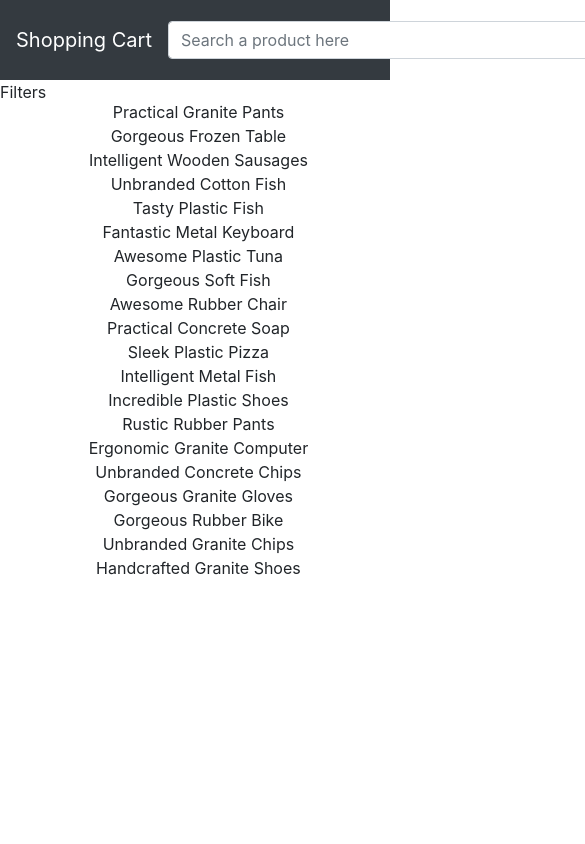
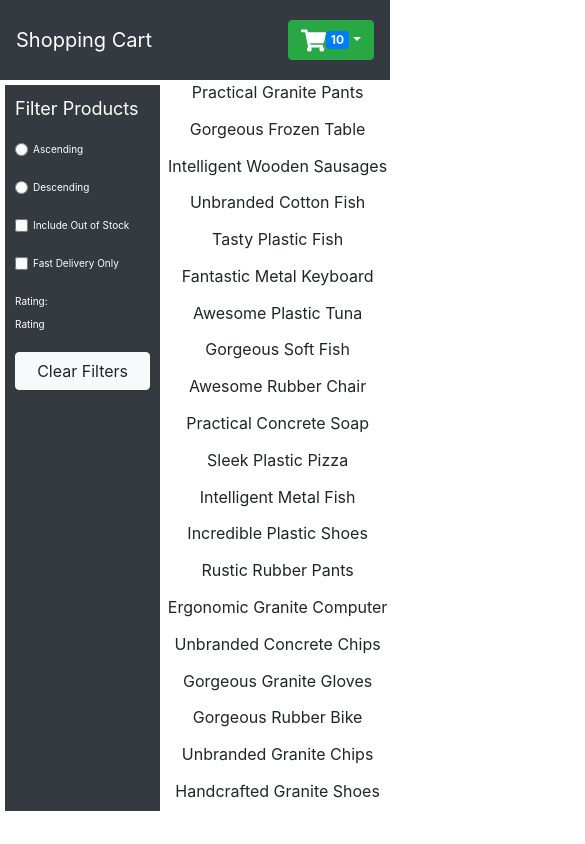
Before and after one commit to Divy97/React-ShoppingCart, a React (Create React App) app: page / in a window 390 px wide. Shown: the top 844 px of the page, 585 px wide, since content can reach past the window. Built offline with nearby package versions, Linux system fonts and the light colour scheme.

Commit message:
alomost done with Filter UI

```diff
--- a/src/components/Filters.jsx
+++ b/src/components/Filters.jsx
@@ -1,9 +1,63 @@
-import React from 'react'
+import { useState } from "react";
+import { Button, Form } from "react-bootstrap";
+import Rating from "./Rating";
 
 const Filters = () => {
+
+    const [rate, setrate] = useState(3);
   return (
-    <div>Filters</div>
-  )
-}
+    <div className="filters">
+      <span className="title">Filter Products</span>
+      <span>
+        <Form.Check
+          inline
+          label="Ascending"
+          name="group1"
+          type="radio"
+          id={`inline-1`}
+        />
+      </span>
+      <span>
+        <Form.Check
+          inline
+          label="Descending"
+          name="group1"
+          type="radio"
+          id={`inline-2`}
+        />
+      </span>
+      <span>
+        <Form.Check
+          inline
+          label="Include Out of Stock"
+          name="group1"
+          type="checkbox"
+          id={`inline-3`}
+        />
+      </span>
+      <span>
+        <Form.Check
+          inline
+          label="Fast Delivery Only"
+          name="group1"
+          type="checkbox"
+          id={`inline-4`}
+        />
+      </span>
+      <span>
+        <label style={{ paddingRight: 10 }}>Rating: </label>
+        <Rating
+          rating={rate}
+          style={{ cursor: "pointer" }}
+        />
+      </span>
+      <Button
+        variant="light"
+      >
+        Clear Filters
+      </Button>
+    </div>
+  );
+};
 
-export default Filters
+export default Filters;
--- /dev/null
+++ b/src/components/Rating.jsx
@@ -0,0 +1,9 @@
+import React from 'react'
+
+const Rating = ({rating, onClick, style}) => {
+  return (
+    <div>Rating</div>
+  )
+}
+
+export default Rating
--- a/src/components/styles.css
+++ b/src/components/styles.css
@@ -1,11 +1,102 @@
-.home{
+/* header styles */
+
+.header {
+    display: block;
+    text-align: center;
+    font-size: 30px;
+    margin: 10px 0;
+  }
+
+  .cartitem {
     display: flex;
-}
+    justify-content: space-between;
+    align-items: center;
+    margin: 0 20px;
+    margin-bottom: 20px;
+  }
 
-.productContainer{
+  .cartItemImg {
+    border-radius: 50%;
+    width: 50px;
+    height: 50px;
+    object-fit: cover;
+  }
+
+  .cartItemDetail {
+    display: flex;
+    flex: 1;
+    padding: 0 20px;
+    flex-direction: column;
+  }
+
+  /* Home Page */
+
+  .home {
+    display: flex;
+  }
+
+  .filters {
+    background-color: #343a40;
+    color: white;
+    padding: 20px;
+    display: flex;
+    flex-direction: column;
+    width: 20%;
+    margin: 10px;
+    height: 86vh;
+  }
+
+  .filters > span {
+    padding-bottom: 20px;
+  }
+
+  .title {
+    font-size: 30px;
+  }
+
+  .productContainer {
     display: flex;
     width: 78%;
     padding: 20px;
     flex-wrap: wrap;
     justify-content: space-around;
-}
+  }
+
+  .products {
+    width: 30%;
+    margin: 10px;
+  }
+
+  .summary {
+    width: 30%;
+  }
+
+  /* Media Queries */
+  @media (max-width: 771px) {
+    .filters {
+      width: 40%;
+      padding: 10px;
+      margin: 5px;
+    }
+
+    .filters > span {
+      font-size: 10px;
+    }
+
+    .title {
+      font-size: 18px !important;
+    }
+
+    .productContainer {
+      width: 58%;
+      padding: 0;
+    }
+
+    .search {
+      display: none !important;
+    }
+
+    .products {
+      width: 100%;
+    }
+  }
```
